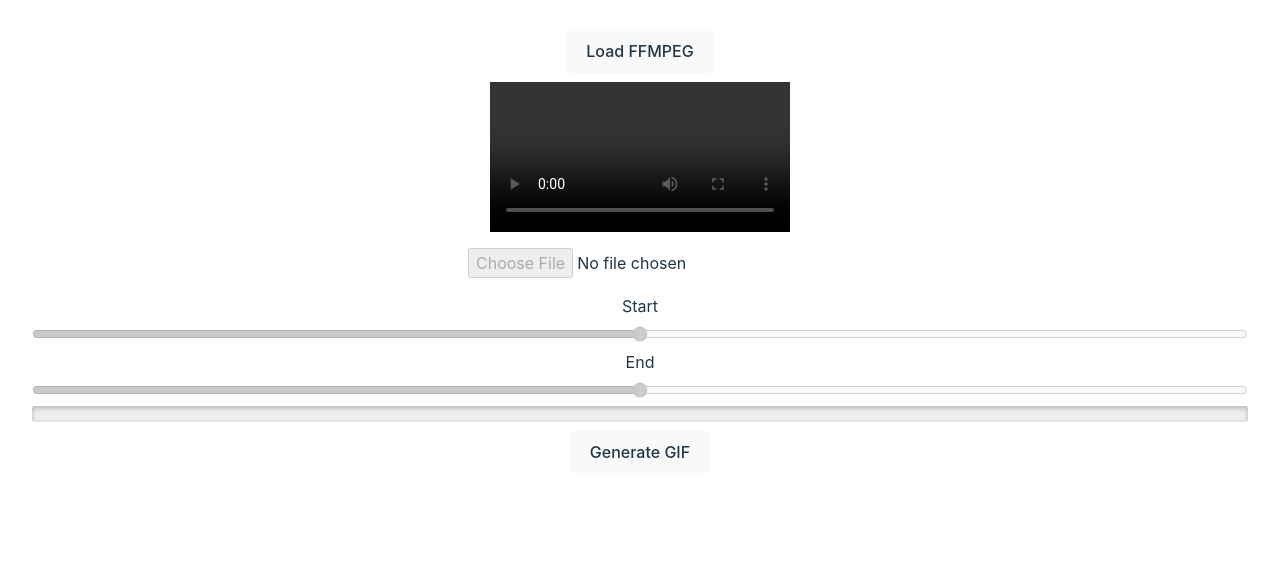
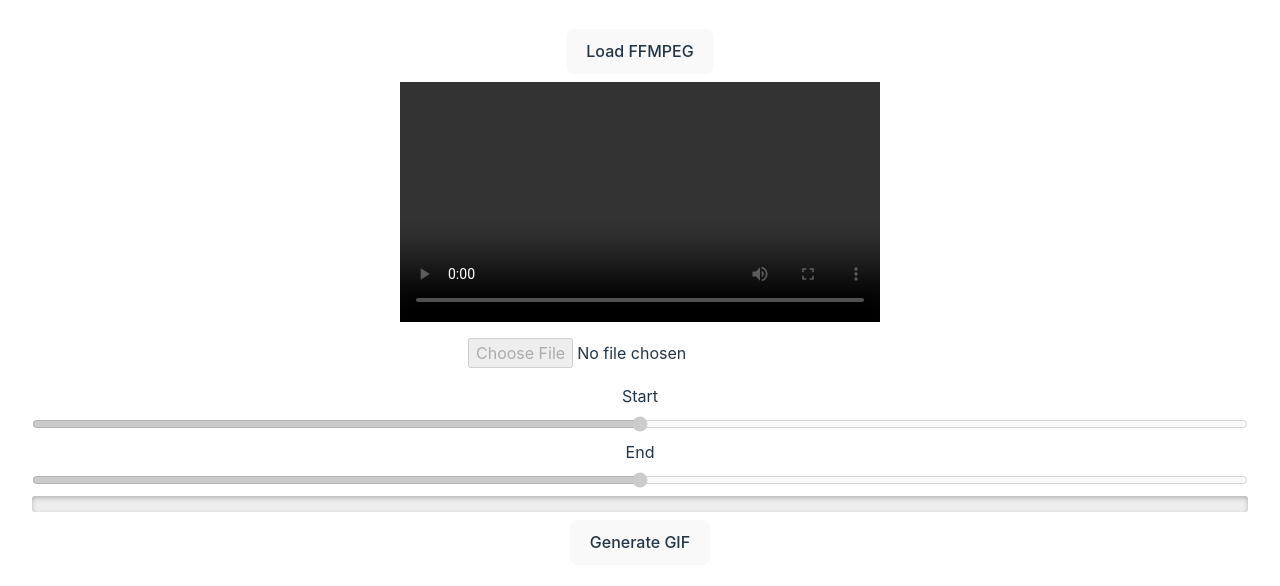
Before and after one commit to madaghafuri/vid2gif, a website built with Vite: page index.html in a window 1280 px wide. Shown: the part 78-664 px from the top of the page. Built offline with nearby package versions, Linux system fonts and the light colour scheme.

Commit message:
feat: add favicon and improvement

```diff
--- a/index.html
+++ b/index.html
@@ -2,7 +2,7 @@
 <html lang="en">
   <head>
     <meta charset="UTF-8" />
-    <link rel="icon" type="image/svg+xml" href="/vite.svg" />
+    <link rel="icon" type="image/svg+xml" href="/favicon.svg" />
     <meta name="viewport" content="width=device-width, initial-scale=1.0" />
     <title>Vid2Gif | Convert video to GIF</title>
   </head>
--- a/src/main.ts
+++ b/src/main.ts
@@ -128,7 +128,7 @@ document.querySelector<HTMLDivElement>("#app")!.innerHTML = `
   <div class="min-w-[60vw]">
     <div class="flex flex-col justify-center items-center gap-2">
       <button id="loader" type="button">Load FFMPEG</button>
-      <video controls id="vid"></video>
+      <video controls id="vid" class="min-w-[30rem] h-auto"></video>
       <input id="file-input" disabled type="file" accept="video/*" class="p-2" />
       <label id="seek-label-start">Start</label>
       <input type="range" step="1" class="w-full" id="seek-start" disabled />
```
Also changed, not shown: public/favicon.svg (added).
